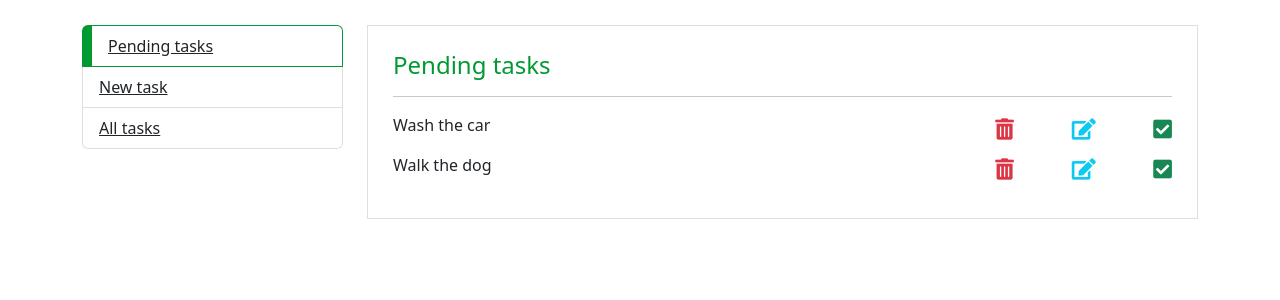
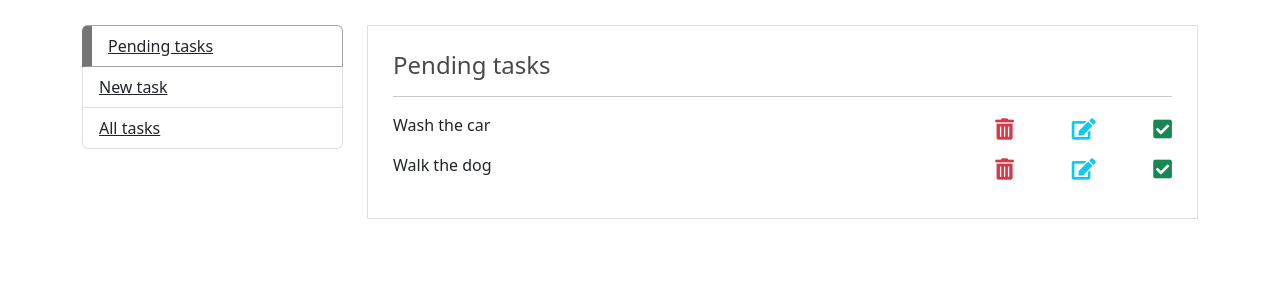
Before and after one commit to LucasCarvalho23/App-to-do-list, a PHP site: page / in a window 1280 px wide. Shown: the part 56-356 px from the top of the page. Run offline with PHP 8.4, Linux system fonts and the light colour scheme; some libraries are stand-ins or nearby versions.

Commit message:
Color app

```diff
--- a/css/estilo.css
+++ b/css/style.css
@@ -1,6 +1,8 @@
+/* NAVBAR */
 .menu {
 	margin-bottom: 25px;
 }
+
 
 .app {
 	margin-top: 25px;
@@ -13,8 +15,8 @@
 
 li.list-group-item.active {
 	background-color: #fff;
-	border-color: #009933;
-    border-left:solid 10px #009933;
+	border-color: #a3a3a3;
+    border-left:solid 10px #757575;
 }
 
 li a {
@@ -26,5 +28,5 @@ li a:hover {
 }
 
 h4 {
-	color: #009933 !important;
+	color: #494949 !important;
 }
--- a/index.php
+++ b/index.php
@@ -4,7 +4,7 @@
 		<meta name="viewport" content="width=device-width, initial-scale=1">
 		<title>App Lista Tarefas</title>
 
-		<link rel="stylesheet" href="css/estilo.css">
+		<link rel="stylesheet" href="css/style.css">
 		<link href="https://cdn.jsdelivr.net/npm/bootstrap@5.2.3/dist/css/bootstrap.min.css" rel="stylesheet" integrity="sha384-rbsA2VBKQhggwzxH7pPCaAqO46MgnOM80zW1RWuH61DGLwZJEdK2Kadq2F9CUG65" crossorigin="anonymous">
 		<link rel="stylesheet" href="https://use.fontawesome.com/releases/v5.3.1/css/all.css" integrity="sha384-mzrmE5qonljUremFsqc01SB46JvROS7bZs3IO2EmfFsd15uHvIt+Y8vEf7N7fWAU" crossorigin="anonymous">
 	</head>
```
